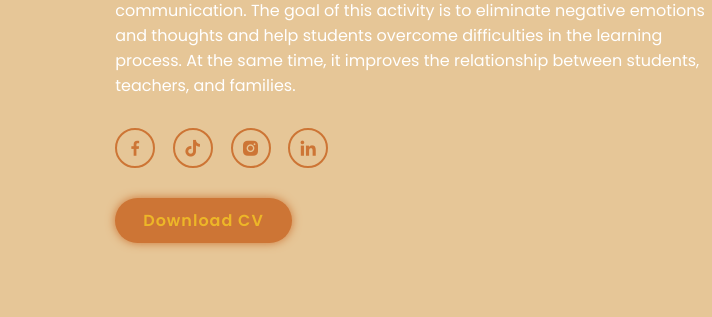
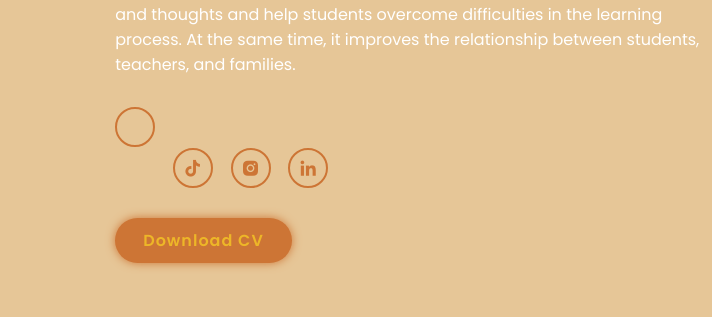
Before and after one commit to vukhoi2k5/wedcn, a plain HTML site: page index.html in a window 1280 px wide. Shown: the part 439-756 px from the top of the page, 0-712 px from the left. Drawn offline with nearby package versions, Linux system fonts and the light colour scheme; grey boxes are pictures that could not be loaded.

Commit message:
Update index.html

```diff
--- a/index.html
+++ b/index.html
@@ -29,7 +29,7 @@
             <h3>And I'm a <span class="multiple-text"></span></h3>
             <p>School psychological counseling is a psychological support activity for students, college students, teachers, and sometimes even parents through communication. The goal of this activity is to eliminate negative emotions and thoughts and help students overcome difficulties in the learning process. At the same time, it improves the relationship between students, teachers, and families.</p>
             <div class="social-media">
-                <a href="https://www.facebook.com/profile.php?id=100030619338713&mibextid=ZbWKwL"><i class="bx bxl-facebook"></i></a>
+                <a href="#"></i></a>
                 <a href="#"><i class="bx bxl-tiktok"></i></a>
                 <a href="#"><i class="bx bxl-instagram-alt"></i></a>
                 <a href="#"><i class="bx bxl-linkedin"></i></a>
```
